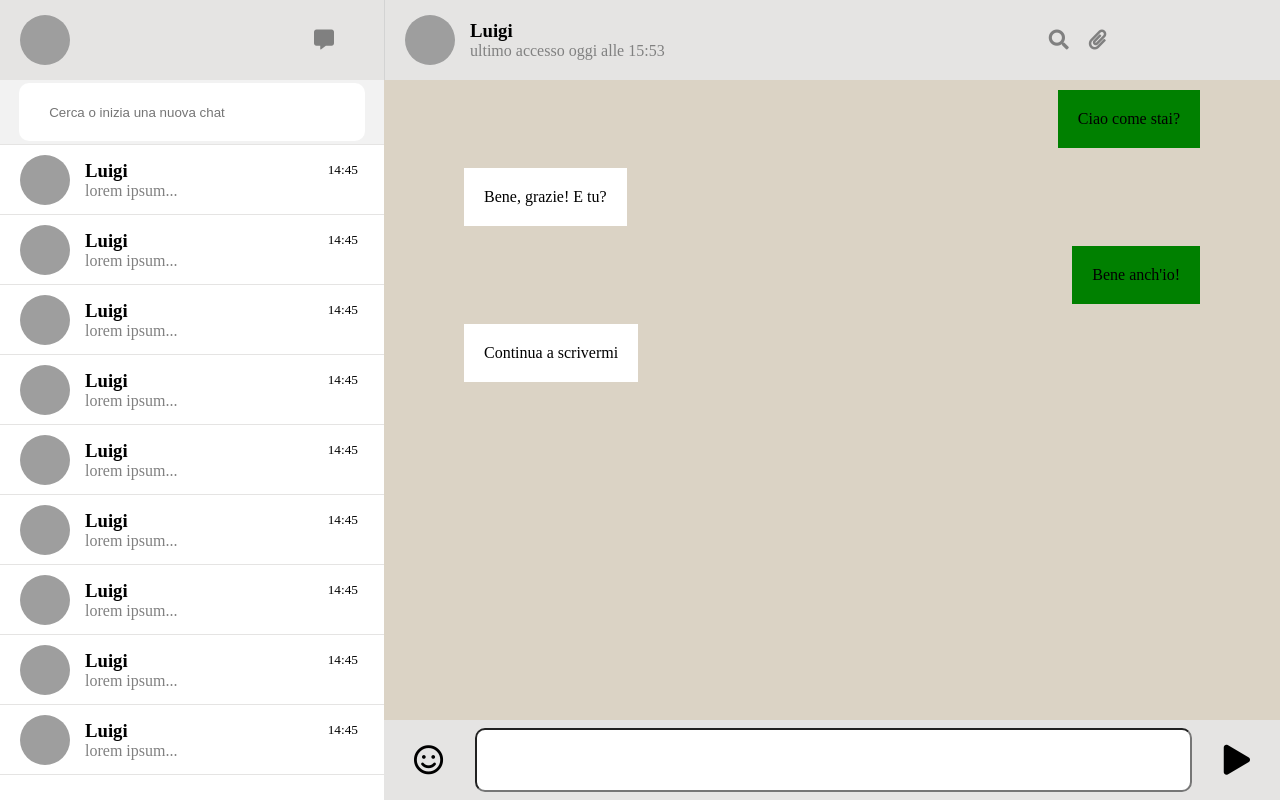
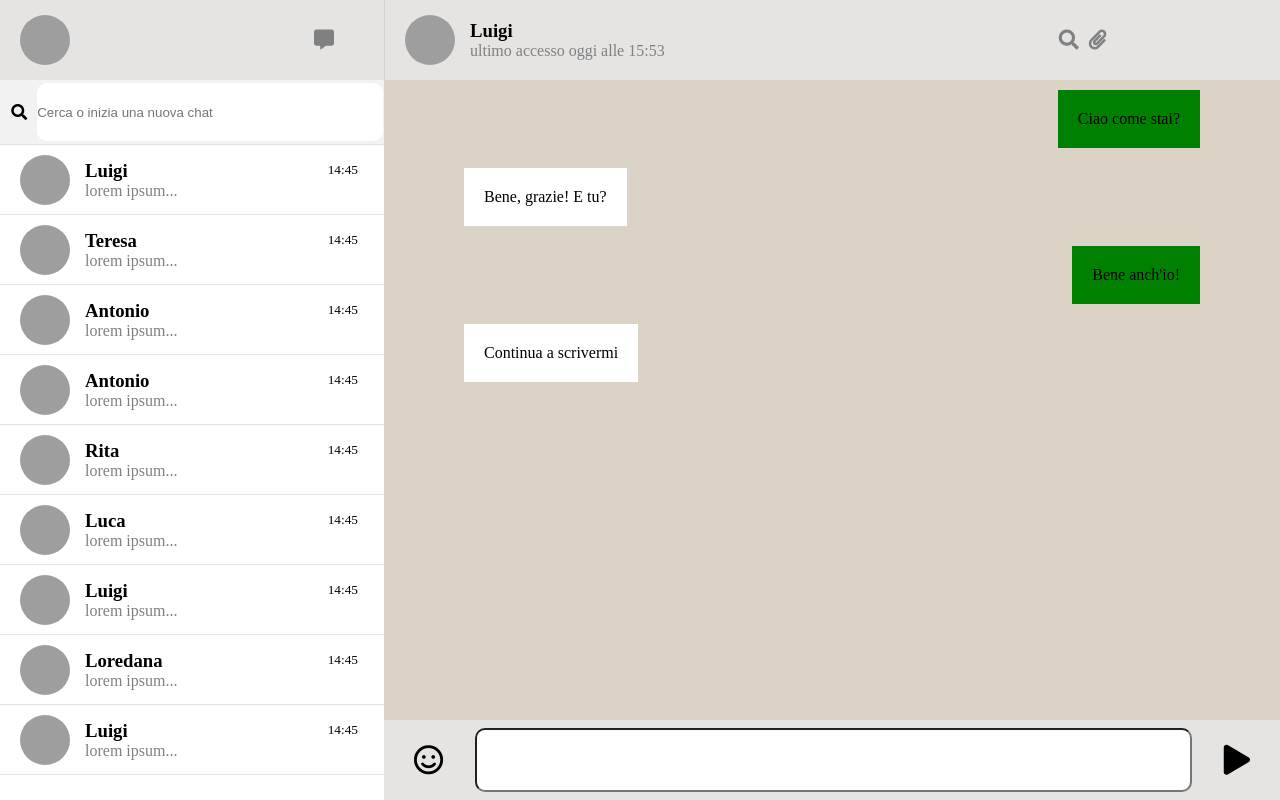
Before and after one commit to danielevitale/boolzapp, a plain HTML site: page index.html in a window 1280 px wide. Drawn offline with nearby package versions, Linux system fonts and the light colour scheme; grey boxes are pictures that could not be loaded.

Commit message:
Fine Milestone 2

```diff
--- a/index.html
+++ b/index.html
@@ -17,14 +17,75 @@
             <i class="fas fa-comment-alt"></i>
           </div>
           <div class="search">
-            <input type="search"  placeholder="Cerca o inizia una nuova chat">
+            <i class="fas fa-search"></i>
+            <input class="ricerca_nome" type="search"  placeholder="Cerca o inizia una nuova chat" value="">
           </div>
           <div class="contenitore_messaggi">
             <div class="messages">
                 <img src="https://media-it.douglas-shop.com/sgf/it/medias/sys_master/h05/ha0/8870449807390.jpg" alt="">
                 <div class="testo_messaggi">
                   <div class="testo">
-                    <h3>Luigi</h3>
+                    <h3 class="primo">Luigi</h3>
+                    <p>lorem ipsum...</p>
+                  </div>
+                  <div class="orario_mess">
+                    <small>14:45</small>
+                  </div>
+                </div>
+            </div>
+            <div class="messages">
+                <img src="https://media-it.douglas-shop.com/sgf/it/medias/sys_master/h05/ha0/8870449807390.jpg" alt="">
+                <div class="testo_messaggi">
+                  <div class="testo">
+                    <h3>Teresa</h3>
+                    <p>lorem ipsum...</p>
+                  </div>
+                  <div class="orario_mess">
+                    <small>14:45</small>
+                  </div>
+                </div>
+            </div>
+            <div class="messages">
+                <img src="https://media-it.douglas-shop.com/sgf/it/medias/sys_master/h05/ha0/8870449807390.jpg" alt="">
+                <div class="testo_messaggi">
+                  <div class="testo">
+                    <h3>Antonio</h3>
+                    <p>lorem ipsum...</p>
+                  </div>
+                  <div class="orario_mess">
+                    <small>14:45</small>
+                  </div>
+                </div>
+            </div>
+            <div class="messages">
+                <img src="https://media-it.douglas-shop.com/sgf/it/medias/sys_master/h05/ha0/8870449807390.jpg" alt="">
+                <div class="testo_messaggi">
+                  <div class="testo">
+                    <h3>Antonio</h3>
+                    <p>lorem ipsum...</p>
+                  </div>
+                  <div class="orario_mess">
+                    <small>14:45</small>
+                  </div>
+                </div>
+            </div>
+            <div class="messages">
+                <img src="https://media-it.douglas-shop.com/sgf/it/medias/sys_master/h05/ha0/8870449807390.jpg" alt="">
+                <div class="testo_messaggi">
+                  <div class="testo">
+                    <h3>Rita</h3>
+                    <p>lorem ipsum...</p>
+                  </div>
+                  <div class="orario_mess">
+                    <small>14:45</small>
+                  </div>
+                </div>
+            </div>
+            <div class="messages">
+                <img src="https://media-it.douglas-shop.com/sgf/it/medias/sys_master/h05/ha0/8870449807390.jpg" alt="">
+                <div class="testo_messaggi">
+                  <div class="testo">
+                    <h3>Luca</h3>
                     <p>lorem ipsum...</p>
                   </div>
                   <div class="orario_mess">
@@ -48,7 +109,7 @@
                 <img src="https://media-it.douglas-shop.com/sgf/it/medias/sys_master/h05/ha0/8870449807390.jpg" alt="">
                 <div class="testo_messaggi">
                   <div class="testo">
-                    <h3>Luigi</h3>
+                    <h3>Loredana</h3>
                     <p>lorem ipsum...</p>
                   </div>
                   <div class="orario_mess">
@@ -72,7 +133,7 @@
                 <img src="https://media-it.douglas-shop.com/sgf/it/medias/sys_master/h05/ha0/8870449807390.jpg" alt="">
                 <div class="testo_messaggi">
                   <div class="testo">
-                    <h3>Luigi</h3>
+                    <h3>Laura</h3>
                     <p>lorem ipsum...</p>
                   </div>
                   <div class="orario_mess">
@@ -84,67 +145,7 @@
                 <img src="https://media-it.douglas-shop.com/sgf/it/medias/sys_master/h05/ha0/8870449807390.jpg" alt="">
                 <div class="testo_messaggi">
                   <div class="testo">
-                    <h3>Luigi</h3>
-                    <p>lorem ipsum...</p>
-                  </div>
-                  <div class="orario_mess">
-                    <small>14:45</small>
-                  </div>
-                </div>
-            </div>
-            <div class="messages">
-                <img src="https://media-it.douglas-shop.com/sgf/it/medias/sys_master/h05/ha0/8870449807390.jpg" alt="">
-                <div class="testo_messaggi">
-                  <div class="testo">
-                    <h3>Luigi</h3>
-                    <p>lorem ipsum...</p>
-                  </div>
-                  <div class="orario_mess">
-                    <small>14:45</small>
-                  </div>
-                </div>
-            </div>
-            <div class="messages">
-                <img src="https://media-it.douglas-shop.com/sgf/it/medias/sys_master/h05/ha0/8870449807390.jpg" alt="">
-                <div class="testo_messaggi">
-                  <div class="testo">
-                    <h3>Luigi</h3>
-                    <p>lorem ipsum...</p>
-                  </div>
-                  <div class="orario_mess">
-                    <small>14:45</small>
-                  </div>
-                </div>
-            </div>
-            <div class="messages">
-                <img src="https://media-it.douglas-shop.com/sgf/it/medias/sys_master/h05/ha0/8870449807390.jpg" alt="">
-                <div class="testo_messaggi">
-                  <div class="testo">
-                    <h3>Luigi</h3>
-                    <p>lorem ipsum...</p>
-                  </div>
-                  <div class="orario_mess">
-                    <small>14:45</small>
-                  </div>
-                </div>
-            </div>
-            <div class="messages">
-                <img src="https://media-it.douglas-shop.com/sgf/it/medias/sys_master/h05/ha0/8870449807390.jpg" alt="">
-                <div class="testo_messaggi">
-                  <div class="testo">
-                    <h3>Luigi</h3>
-                    <p>lorem ipsum...</p>
-                  </div>
-                  <div class="orario_mess">
-                    <small>14:45</small>
-                  </div>
-                </div>
-            </div>
-            <div class="messages">
-                <img src="https://media-it.douglas-shop.com/sgf/it/medias/sys_master/h05/ha0/8870449807390.jpg" alt="">
-                <div class="testo_messaggi">
-                  <div class="testo">
-                    <h3>Luigi</h3>
+                    <h3>Nicola</h3>
                     <p>lorem ipsum...</p>
                   </div>
                   <div class="orario_mess">
--- a/script.js
+++ b/script.js
@@ -5,6 +5,7 @@ $(".messages").mouseenter(function() {
 $(".messages").mouseleave(function() {
   $(this).css("background", "white");
 });
+
 
 // Al click sul tasto di invio messaggio, il messaggio compare sullo schermo
 $(".fas.fa-play").click(function() {
@@ -36,3 +37,20 @@ $(".fas.fa-play").click(function() {
     }, 1000);
   } // Chiusura if
 })
+
+
+// Ricerca delle conversazioni con gli utenti
+$("input.ricerca_nome").keyup(function(event) {
+  // Nascondo tutte le conversazioni
+  $(".messages").hide();
+  // Rendo tutto minuscolo
+  var carattere_inserito = $("input.ricerca_nome").val().toLowerCase();
+  // Per ogni nome verifico se il carattere digitato dall'utente è incluso in esso. In caso positivo mostro
+  // la conversazione
+  $(".messages h3").each(function() {
+    var nome = $(this).text().toLowerCase();
+    if (nome.includes(carattere_inserito)) {
+      $(this).parent(".testo").parent(".testo_messaggi").parent(".messages").show();
+    }
+  })
+})
--- a/style.css
+++ b/style.css
@@ -56,9 +56,12 @@ img {
   display: flex;
   height: 90%;
   width: 90%;
-  padding-left: 30px;
   border: 0;
   border-radius: 10px;
+}
+
+i.fas.fa-search {
+  margin: 0 10px;
 }
 
 .contenitore_messaggi {
```
